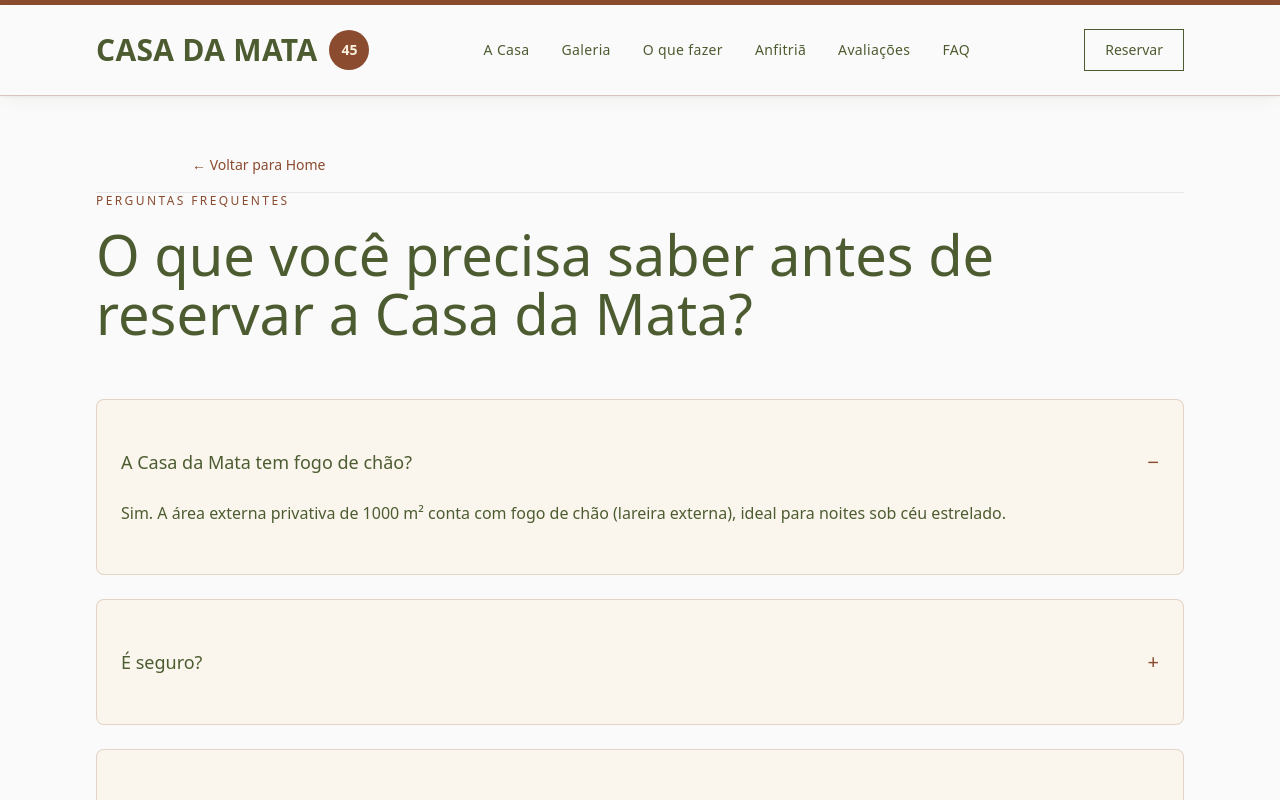
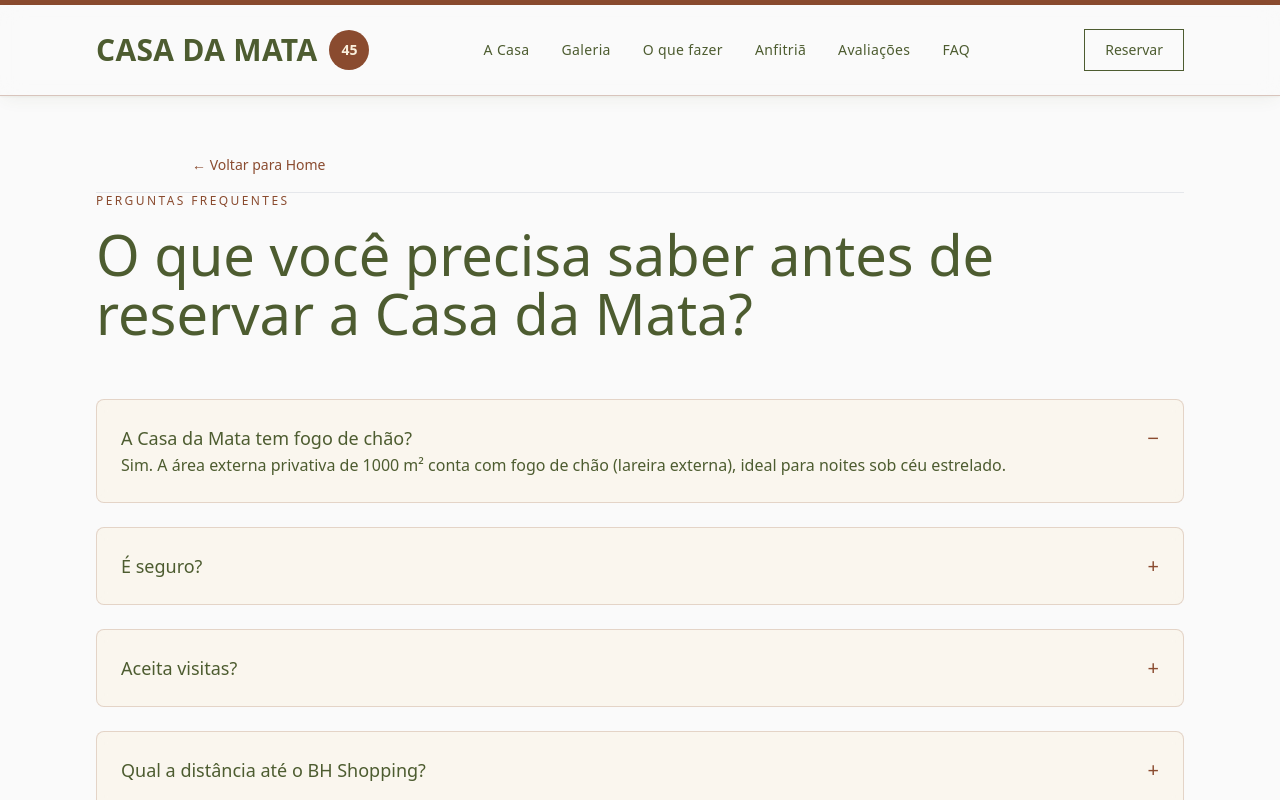
Before and after one commit to helenoar/casadamata-site, a Next.js app: page /faq in a window 1280 px wide. Shown: the top 800 px of the page. Built offline with nearby package versions, Linux system fonts and the light colour scheme; no server answers.

Commit message:
refactor: add glassmorphism to faq page sections

```diff
--- a/components/ui/Accordion.tsx
+++ b/components/ui/Accordion.tsx
@@ -27,7 +27,7 @@ export function Accordion({ items }: AccordionProps) {
               type="button"
               onClick={() => setOpenIndex(isOpen ? null : index)}
               aria-expanded={isOpen}
-              className="flex w-full items-center justify-between gap-6 py-6 text-left"
+              className="flex w-full items-center justify-between gap-6 text-left"
             >
               <span className="text-lg font-medium text-oliva-escuro">
                 {item.question}
@@ -45,7 +45,7 @@ export function Accordion({ items }: AccordionProps) {
               }`}
             >
               <div className="min-h-0 overflow-hidden">
-                <p className="pb-6 leading-relaxed text-oliva-escuro">
+                <p className="leading-relaxed text-oliva-escuro">
                   {item.answer}
                 </p>
               </div>
```
